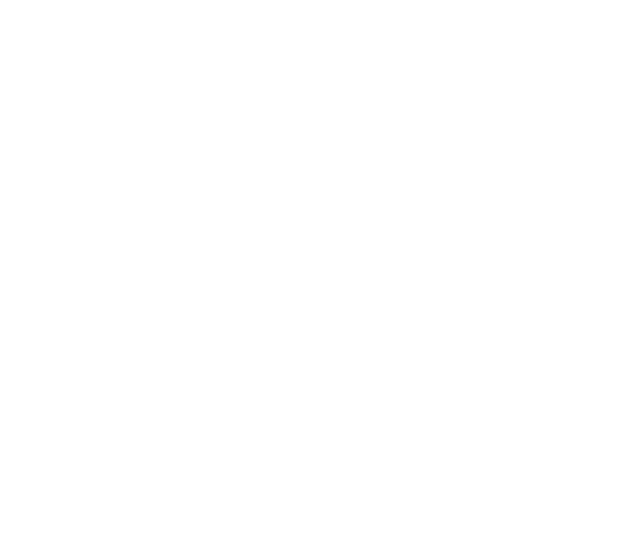
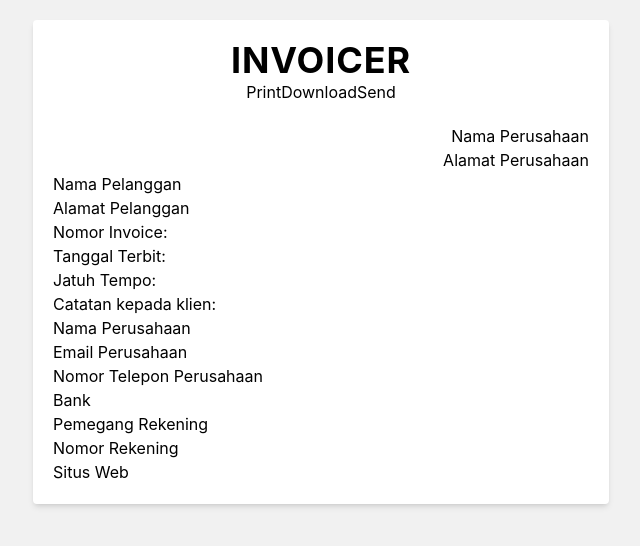
Before and after one commit to BlvckM1nds/invoicer-client, a React (Create React App) app: page / in a window 1280 px wide. Shown: the top 546 px of the page, without its empty margins (319-959 px from the left). Built offline with nearby package versions, Linux system fonts and the light colour scheme.

Commit message:
added some elements

```diff
--- a/package.json
+++ b/package.json
@@ -36,6 +36,10 @@
     ]
   },
   "devDependencies": {
-    "tailwindcss": "^3.4.7"
+    "ajv": "^8.17.1",
+    "ajv-keywords": "^5.1.0",
+    "schema-utils": "^4.2.0",
+    "tailwindcss": "^3.4.7",
+    "webpack": "^5.93.0"
   }
 }
--- a/public/index.html
+++ b/public/index.html
@@ -1,43 +1,21 @@
 <!DOCTYPE html>
 <html lang="en">
+
 <head>
   <meta charset="utf-8" />
   <link rel="icon" href="%PUBLIC_URL%/favicon.ico" />
   <meta name="viewport" content="width=device-width, initial-scale=1" />
   <meta name="theme-color" content="#000000" />
-    <meta
-      name="description"
-      content="Web site created using create-react-app"
-    />
+  <meta name="description" content="Web site created using create-react-app" />
   <link rel="apple-touch-icon" href="%PUBLIC_URL%/logo192.png" />
-    <!--
-      manifest.json provides metadata used when your web app is installed on a
-      user's mobile device or desktop. See https://developers.google.com/web/fundamentals/web-app-manifest/
-    -->
   <link rel="manifest" href="%PUBLIC_URL%/manifest.json" />
-    <!--
-      Notice the use of %PUBLIC_URL% in the tags above.
-      It will be replaced with the URL of the `public` folder during the build.
-      Only files inside the `public` folder can be referenced from the HTML.
 
-      Unlike "/favicon.ico" or "favicon.ico", "%PUBLIC_URL%/favicon.ico" will
-      work correctly both with client-side routing and a non-root public URL.
-      Learn how to configure a non-root public URL by running `npm run build`.
-    -->
-    <title>React App</title>
+  <title>PT ... | Invoice Generator</title>
 </head>
+
 <body>
   <noscript>You need to enable JavaScript to run this app.</noscript>
   <div id="root"></div>
-    <!--
-      This HTML file is a template.
-      If you open it directly in the browser, you will see an empty page.
+</body>
 
-      You can add webfonts, meta tags, or analytics to this file.
-      The build step will place the bundled scripts into the <body> tag.
-
-      To begin the development, run `npm start` or `yarn start`.
-      To create a production bundle, use `npm run build` or `yarn build`.
-    -->
-  </body>
 </html>
--- /dev/null
+++ b/src/App.jsx
@@ -0,0 +1,82 @@
+import { Fragment } from 'react';
+
+function App() {
+  const handlePrint = () => {
+    window.print();
+  };
+
+  return (
+    <Fragment>
+      <main className='m-5 p-5 lg:max-w-xl lg:mx-auto bg-white rounded shadow-md'>
+        <header className='flex flex-col items-center justify-center mb-5'>
+          <div>
+            <h2 className='font-bold uppercase tracking-wide text-4xl'>Invoicer</h2>
+          </div>
+
+          <div>
+            <ul className='flex items-center justify-between flex-wrap'>
+              <li>
+                <button
+                  className='btn btn-print'
+                  onClick={handlePrint}
+                >
+                  Print
+                </button>
+              </li>
+              <li>
+                <button
+                  className='btn btn-download'
+                >
+                  Download
+                </button>
+              </li>
+              <li>
+                <button
+                  className='btn btn-send'
+                >
+                  Send
+                </button>
+              </li>
+            </ul>
+          </div>
+        </header>
+
+        <section className='flex flex-col items-end justify-end'>
+          <h2>Nama Perusahaan</h2>
+          <p>Alamat Perusahaan</p>
+        </section>
+
+        <section>
+          <h2>Nama Pelanggan</h2>
+          <p>Alamat Pelanggan</p>
+        </section>
+
+        <aside>
+          <ul>
+            <li>Nomor Invoice: </li>
+            <li>Tanggal Terbit: </li>
+            <li>Jatuh Tempo: </li>
+          </ul>
+        </aside>
+
+        <section>
+          <p>Catatan kepada klien: </p>
+        </section>
+
+        <footer>
+          <ul>
+            <li>Nama Perusahaan</li>
+            <li>Email Perusahaan</li>
+            <li>Nomor Telepon Perusahaan</li>
+            <li>Bank</li>
+            <li>Pemegang Rekening</li>
+            <li>Nomor Rekening</li>
+            <li>Situs Web</li>
+          </ul>
+        </footer>
+      </main>
+    </Fragment>
+  );
+};
+
+export default App;
--- a/src/index.css
+++ b/src/index.css
@@ -9,6 +9,7 @@
     sans-serif;
   -webkit-font-smoothing: antialiased;
   -moz-osx-font-smoothing: grayscale;
+  background-color: #F1F1F1;
 }
 
 code {
```
Also changed, not shown: src/App.js (deleted, +0 -11 lines), 2 other files (tests, documents, lock files or other folders). Lines whose indentation alone changed are shown as unchanged.
